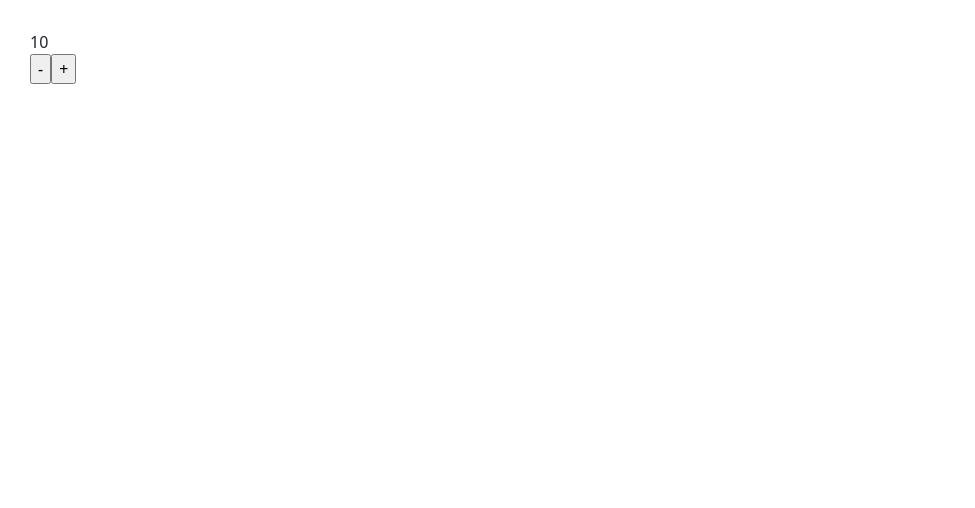
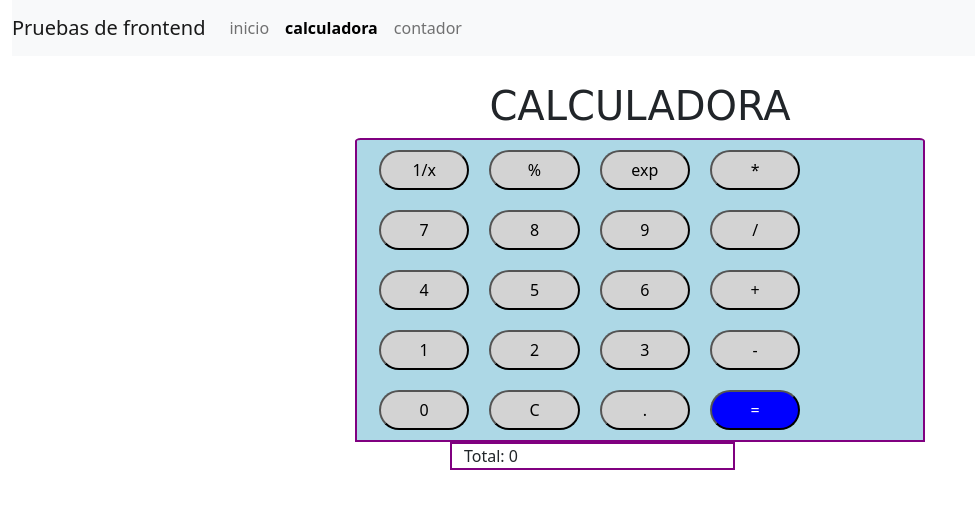
Before and after one commit to xgervilla/cursoCapgemini, a React (Create React App) app in the folder demo-react/: page / in a window 1280 px wide. Shown: the top 508 px of the page, without its empty margins (0-975 px from the left). Built offline with nearby package versions, Linux system fonts and the light colour scheme.

Commit message:
Improved: Added menu to navigate between components

```diff
--- a/demo-react/src/App.css
+++ b/demo-react/src/App.css
@@ -36,3 +36,9 @@
     transform: rotate(360deg);
   }
 }
+
+
+.activeMenu {
+  color: black;
+  font-weight: bold;
+}
--- a/demo-react/src/App.js
+++ b/demo-react/src/App.js
@@ -1,20 +1,70 @@
-//import logo from './logo.svg'
+import logo from './logo.svg'
 import './App.css'
 import React, { Component } from 'react'
-import { Contador } from './componentes'
-//import { Calculadora } from './calculadora'
+import { Card, Contador } from './componentes'
+import { Calculadora } from './calculadora'
 
 export default class App extends Component {
+  constructor(props){
+    super(props)
+
+    this.state = {
+      main: 1
+    }
+
+    this.menu = [
+      {texto: 'inicio', url: '/', componente: <Home/>},
+      {texto: 'calculadora',  url: 'calculadora', componente: <Calculadora/>},
+      {texto: 'contador', url: '/contador', componente: <><Card title='Contador' ><Contador init={10}/></Card></>}
+    ]
+  }
+
   render() {
     return (
       <>
-        <Contador init={10} delta={2} className="container-fluid"/>
+      <div className="container-fluid">
+        <Header menu={this.menu} active = {this.state.main} onSelectMenu={index => this.setState({main: index})}/>
+        <main>
+          {this.menu[this.state.main].componente}
+        </main>
+      </div>
+
       </>
     )
   }
 }
 
-/*
+function Header(props){
+  return(
+    <header>
+      <nav className="navbar navbar-expand-lg navbar-light bg-light">
+      <a className="navbar-brand" href="/">Pruebas de frontend</a>
+      <button className="navbar-toggler" type="button" data-toggle="collapse" data-target="#navbarSupportedContent" aria-controls="navbarSupportedContent" aria-expanded="false" aria-label="Toggle navigation">
+        <span className="navbar-toggler-icon" />
+      </button>
+      <div className="collapse navbar-collapse" aria-labelledby="navbarSupportedContent">
+        <Menu {...props}/>
+      </div>
+
+    </nav>
+    </header>
+  )
+}
+
+function Menu({menu, active, onSelectMenu}){
+  return(
+    <ul className="navbar-nav mr-auto">
+      {menu.map((item, index) => <li className="nav-item" key={index}><a className={`nav-link ${active===index ? "activeMenu" : ""}`} href="#" onClick={() => {onSelectMenu && onSelectMenu(index); }}>{item.texto}</a></li>)
+      }
+    </ul>
+  )
+}
+
+function Footer(){
+  return null
+}
+
+
 function Home() {
   return (
     <div className="App">
@@ -38,4 +88,4 @@ function Home() {
       </header>
     </div>
   )
-}*/
+}
--- a/demo-react/src/componentes.js
+++ b/demo-react/src/componentes.js
@@ -47,12 +47,12 @@ export class Contador extends Component {
 }
 
 export class Card extends Component {
-  constructor(){
-
-  }
   render() {
     return (
-      <div>componentes</div>
+      <div>
+        <h1>{this.props.title}</h1>
+        {this.props.children}
+      </div>
     )
   }
 }
```
Also changed, not shown: demo-react/src/index.css (line endings or trailing spaces).
